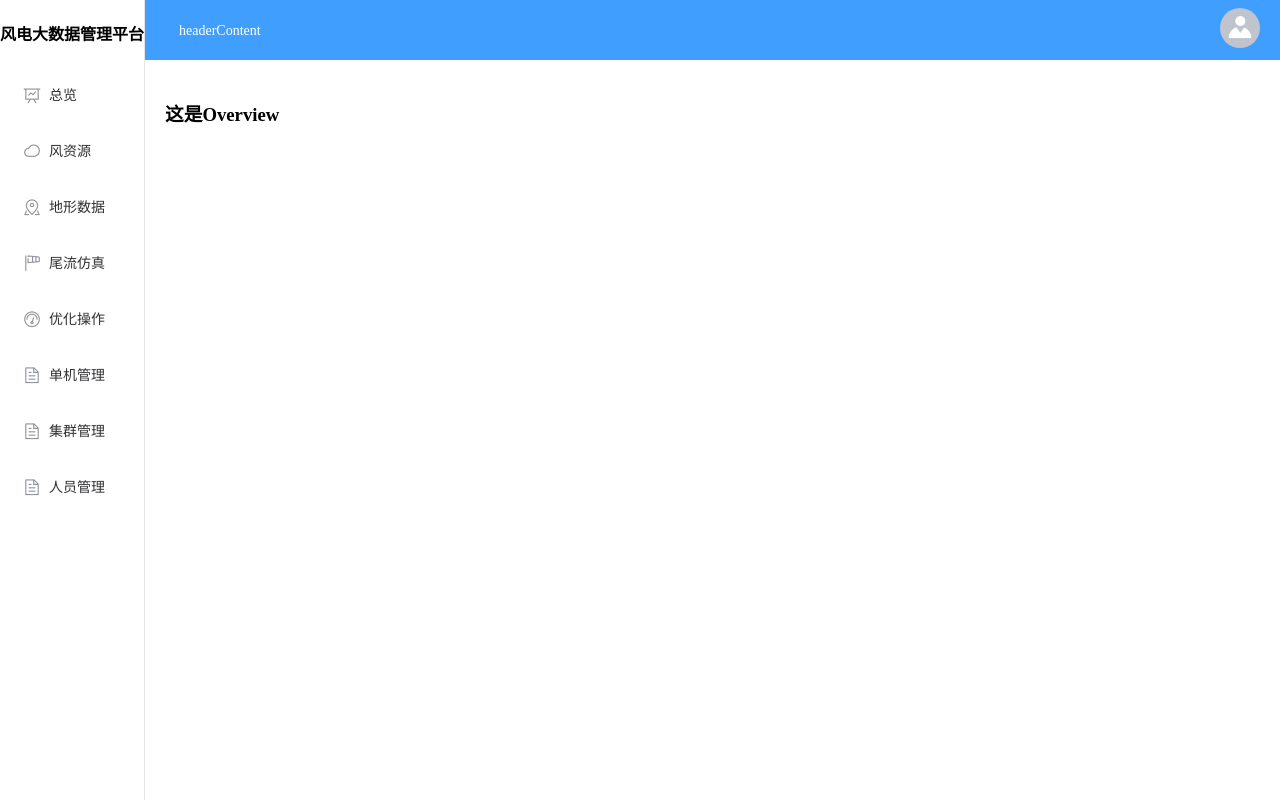
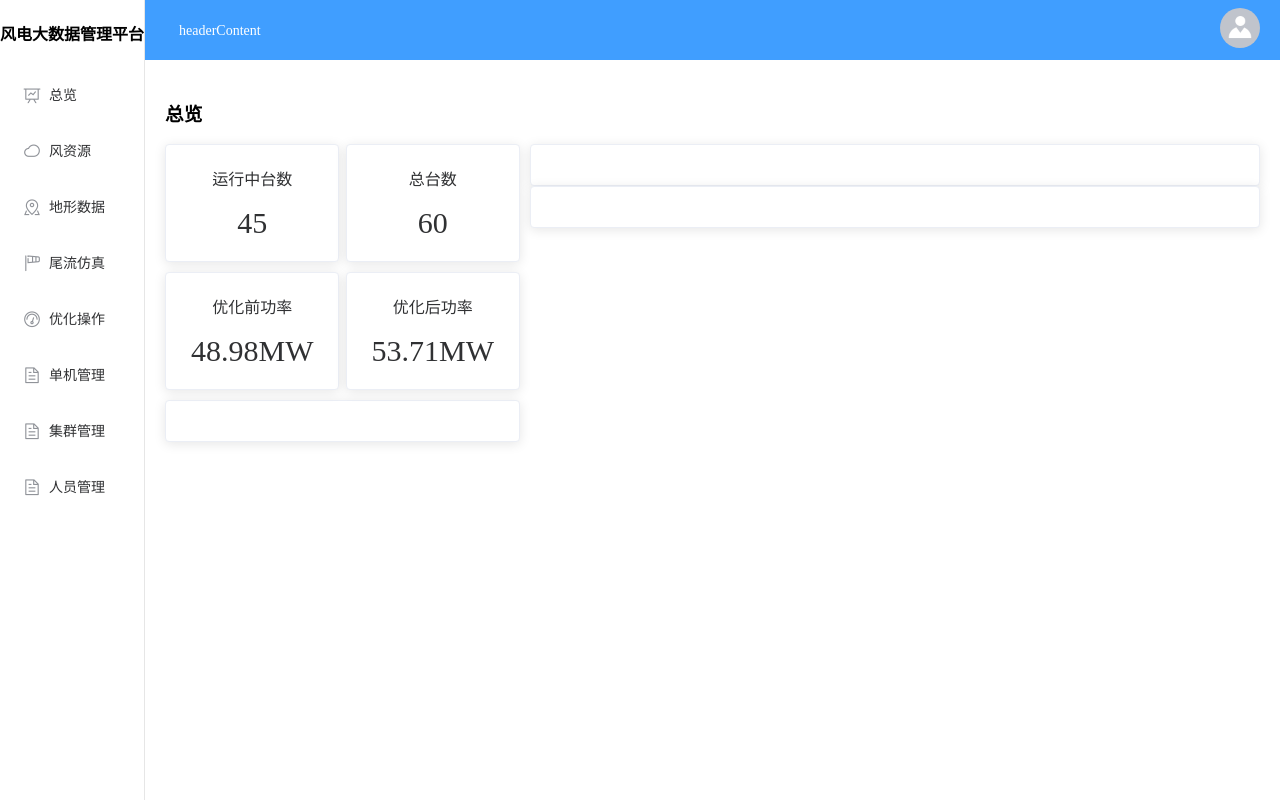
Before and after one commit to ZXF1001/WindPowerPlatform, a Vue app: page /#/overview in a window 1280 px wide. Built offline with nearby package versions, Linux system fonts and the light colour scheme.

Commit message:
完成左上角的数字信息

```diff
--- a/src/views/Overview.vue
+++ b/src/views/Overview.vue
@@ -1,8 +1,80 @@
 <template>
   <div>
-    <h1>这是Overview</h1>
+    <h1>总览</h1>
+    <el-row>
+      <el-col :span="8">
+        <div class="grid-content bg-purple"
+             style="margin-right:10px">
+          <!-- 左栏 -->
+
+          <div class="num-info">
+            <!-- 左上的数字 -->
+            <div class="row">
+              <el-card>
+                <p class="label">运行中台数</p>
+                <p class="num">45</p>
+              </el-card>
+              <el-card>
+                <p class="label">总台数</p>
+                <p class="num">60</p>
+              </el-card>
+            </div>
+            <div class="row">
+              <el-card>
+                <p class="label">优化前功率</p>
+                <p class="num">48.98MW</p>
+              </el-card>
+              <el-card>
+                <p class="label">优化后功率</p>
+                <p class="num">53.71MW</p>
+              </el-card>
+            </div>
+          </div>
+          <el-card>
+            <!-- 左下的表格 -->
+
+          </el-card>
+        </div>
+      </el-col>
+      <el-col :span="16">
+        <div class="grid-content bg-purple-light">
+          <!-- 右栏 -->
+          <el-card>
+            <!-- 右上的地图 -->
+          </el-card>
+          <el-card>
+            <!-- 右下的线图 -->
+          </el-card>
+        </div>
+      </el-col>
+    </el-row>
   </div>
 </template>
+<style lang="less" scoped>
+.num-info {
+  .row {
+    display: flex;
+    justify-content: space-between;
+    .el-card {
+      width: 48%;
+      align-items: center;
+      justify-content: center;
+      margin-bottom: 10px;
+      padding: 1px;
+      .label {
+        text-align: center;
+        margin-top: 0;
+      }
+      .num {
+        text-align: center;
+        font-size: 30px;
+        margin-bottom: 0px;
+        margin-top: 0px;
+      }
+    }
+  }
+}
+</style>
 <script>
 export default {
   data() {
```
